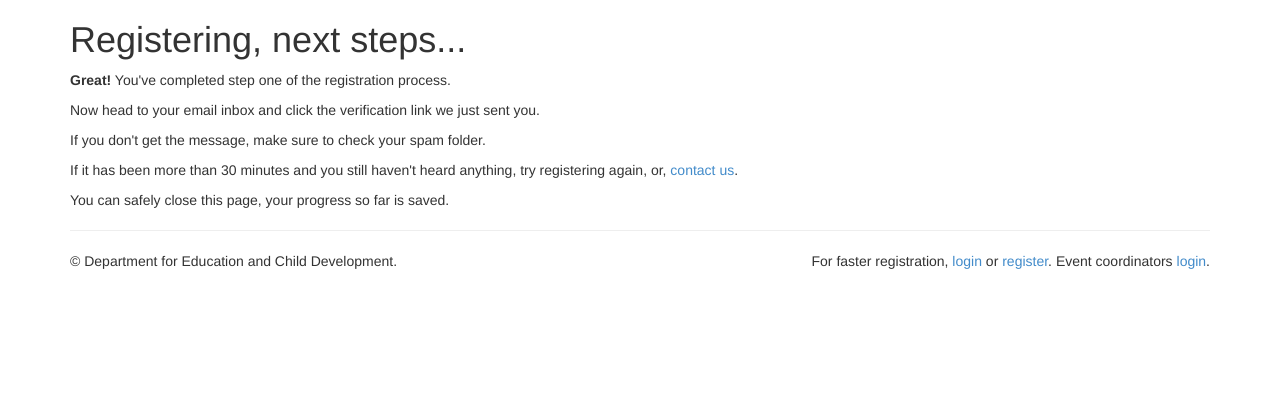
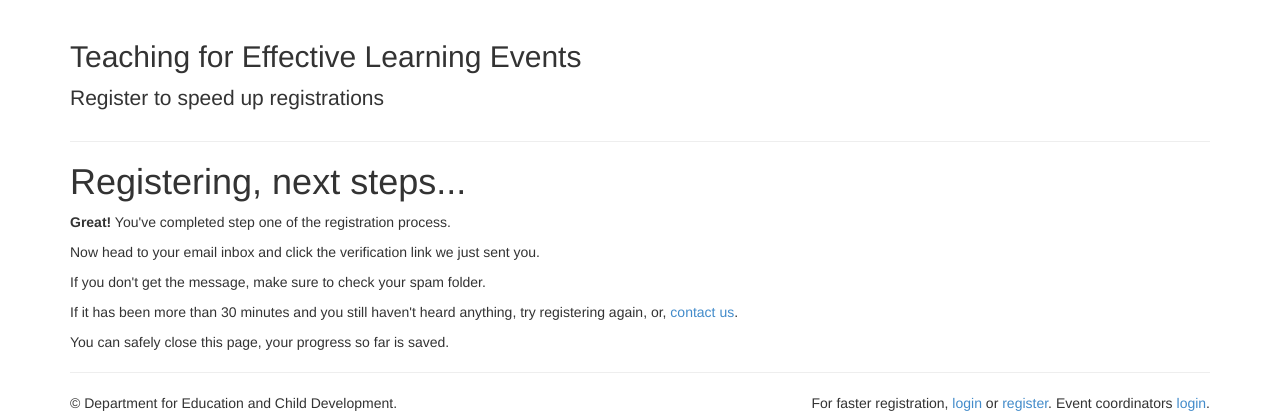
Before and after one commit to TfEL/TfelEventManager, a PHP site: page /attendees/register_complete.php?ssl=1 in a window 1280 px wide. Shown: the top 420 px of the page. Run offline with PHP 8.4, Linux system fonts and the light colour scheme; data that the repository does not hold is empty; some libraries are stand-ins or nearby versions.

Commit message:
Fix broken symlink, add header

```diff
--- a/attendees/register_complete.php
+++ b/attendees/register_complete.php
@@ -10,6 +10,11 @@ if ($ssl == false) {
 require 'header.php';
 ?>
 
+<div class="page-header">
+	<h2>Teaching for Effective Learning Events</h2>
+	<p class="lead">Register to speed up registrations</p>
+</div>
+
 	<h1>Registering, next steps...</h1>
     <?php if ($stage == ":nil") { ?> <p><strong>You're ready to go!</strong> Your account has been successfully activated, and you can now log in.</p> <p class="text-center"><a href="./login.php" class="btn btn-lg btn-success"><span class="glyphicon glyphicon-log-in"></span> Log In</a></p> <?php } else { ?> <p><strong>Great!</strong> You've completed step one of the registration process.</p> <p>Now head to your email inbox and click the verification link we just sent you.</p> <p>If you don't get the message, make sure to check your spam folder.</p> <p>If it has been more than 30 minutes and you still haven't heard anything, try registering again, or, <a href="mailto:DECD.Tfel@sa.gov.au">contact us</a>.</p> <p>You can safely close this page, your progress so far is saved.</p> <?php } ?>
 
--- a/attendees/register_format.php
+++ b/attendees/register_format.php
@@ -86,7 +86,7 @@ try {
             echo '<strong>Mail error:</strong> ' . $mail->ErrorInfo;
             return_failed();
         } else {
-            header('Location: /register_complete.php');
+            header('Location: /attendees/register_complete.php');
         }
     }
 } catch (Exception $e) {
```
